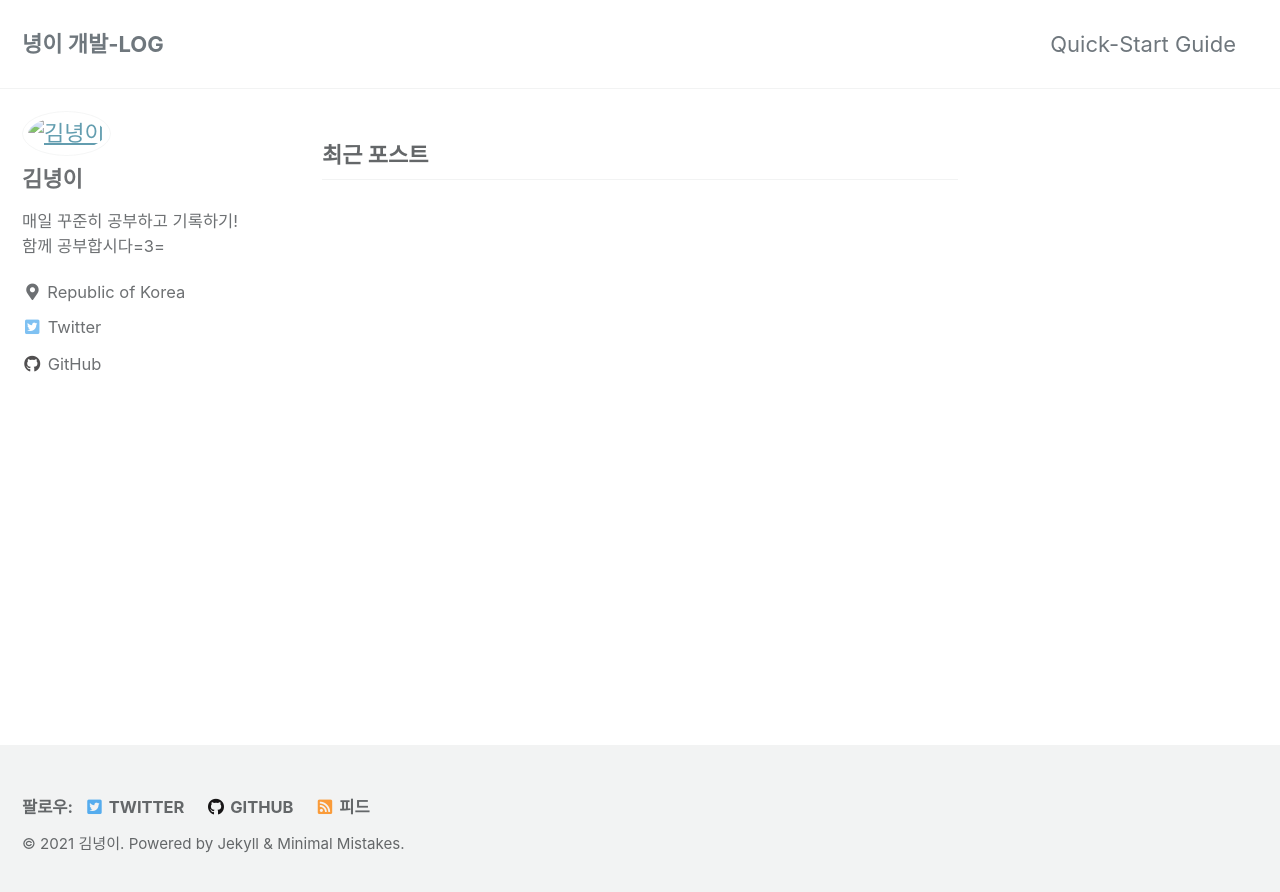
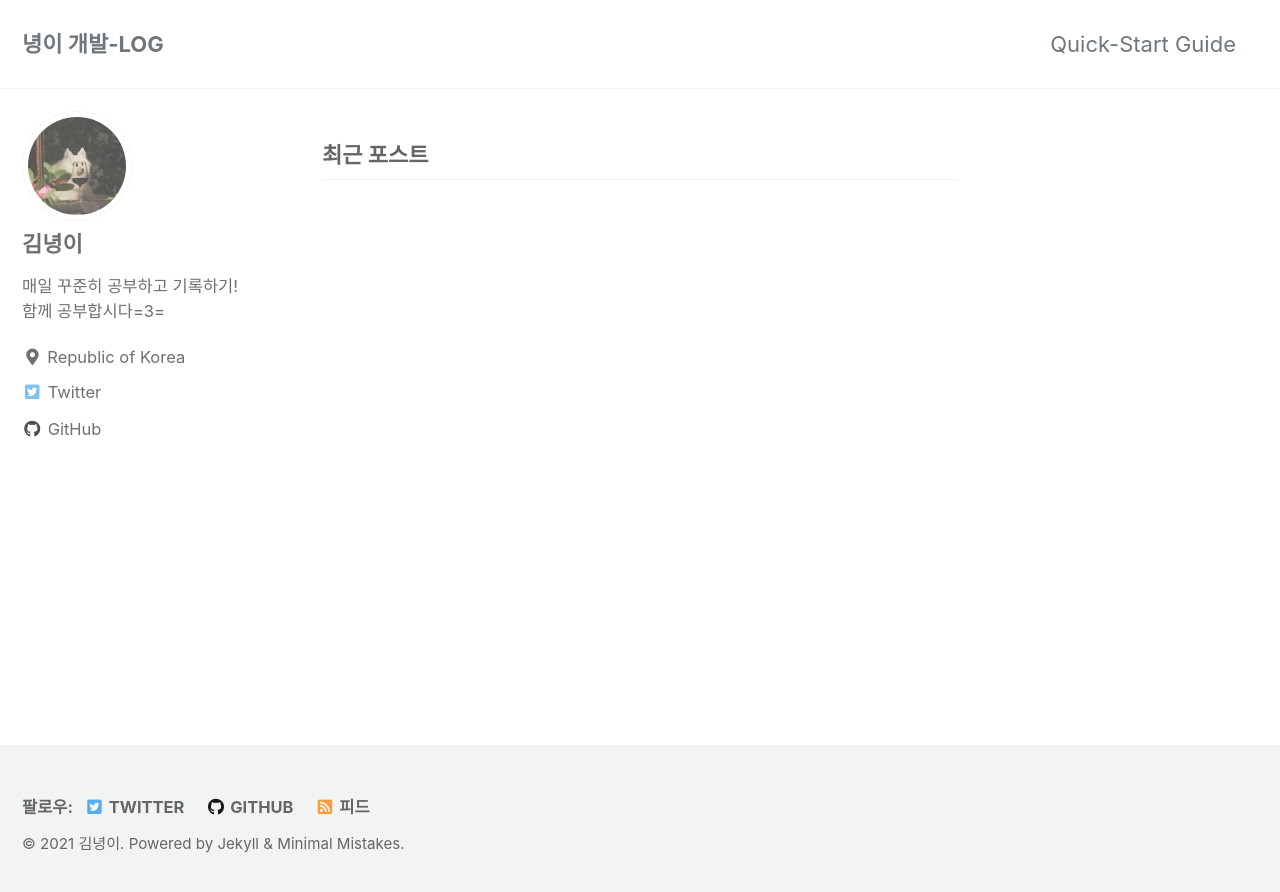
Before and after one commit to donnyrla10/donnyrla10.github.io, a Jekyll site: the page built from index.html, in a window 1280 px wide. Shown: the top 892 px of the page. Built offline with Jekyll 4.4.1, drawn with Linux system fonts in a browser that asks for light colours; cached includes are drawn as plain includes; the list of posts is cut into pages by our own code.

Commit message:
change _config.yml v4

```diff
--- a/_config.yml
+++ b/_config.yml
@@ -103,7 +103,7 @@ analytics:
 # Site Author
 author:
   name             : "김녕이"
-  avatar           : "image/cutiedoggy.PNG" # path of avatar image, e.g. "/assets/images/bio-photo.jpg"
+  avatar           : "images/cutiedoggy.PNG" # path of avatar image, e.g. "/assets/images/bio-photo.jpg"
   bio              : "매일 꾸준히 공부하고 기록하기! <br>함께 공부합시다=3="
   location         : "Republic of Korea"
   email            :
```
